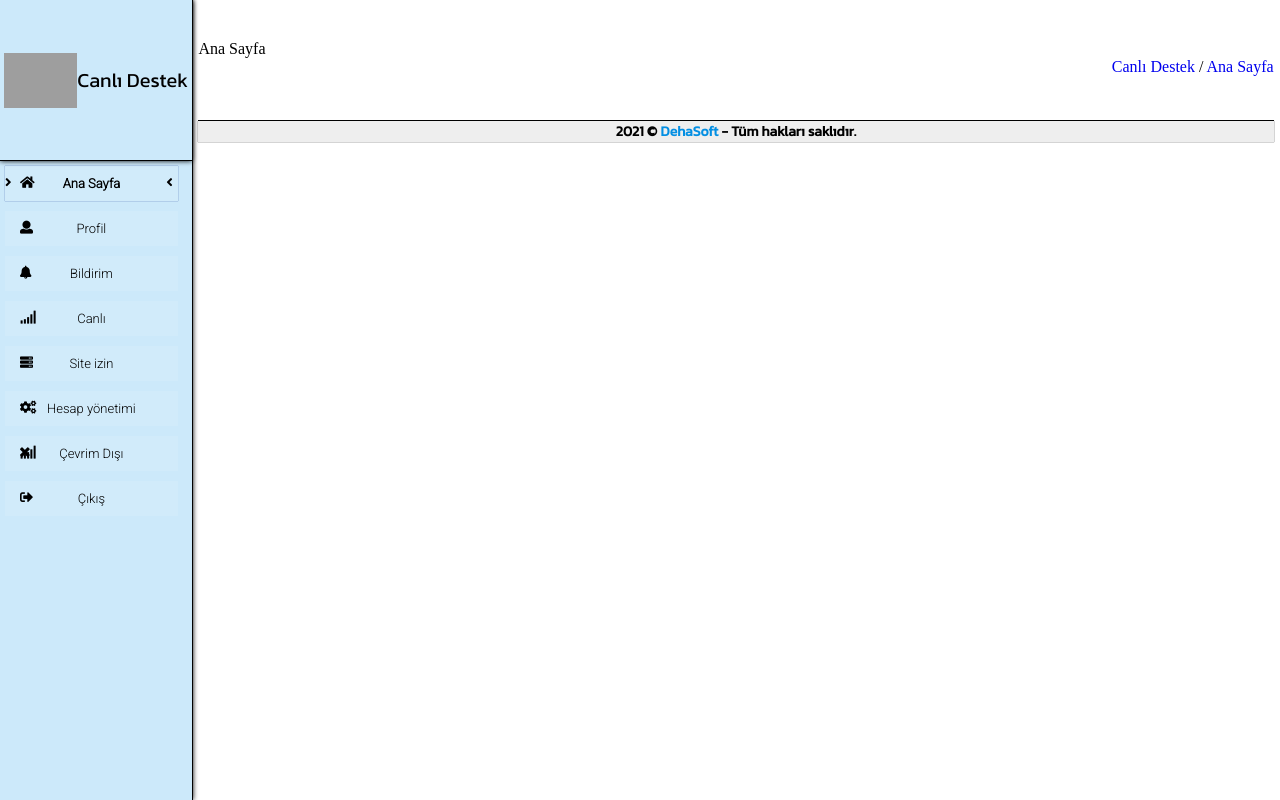
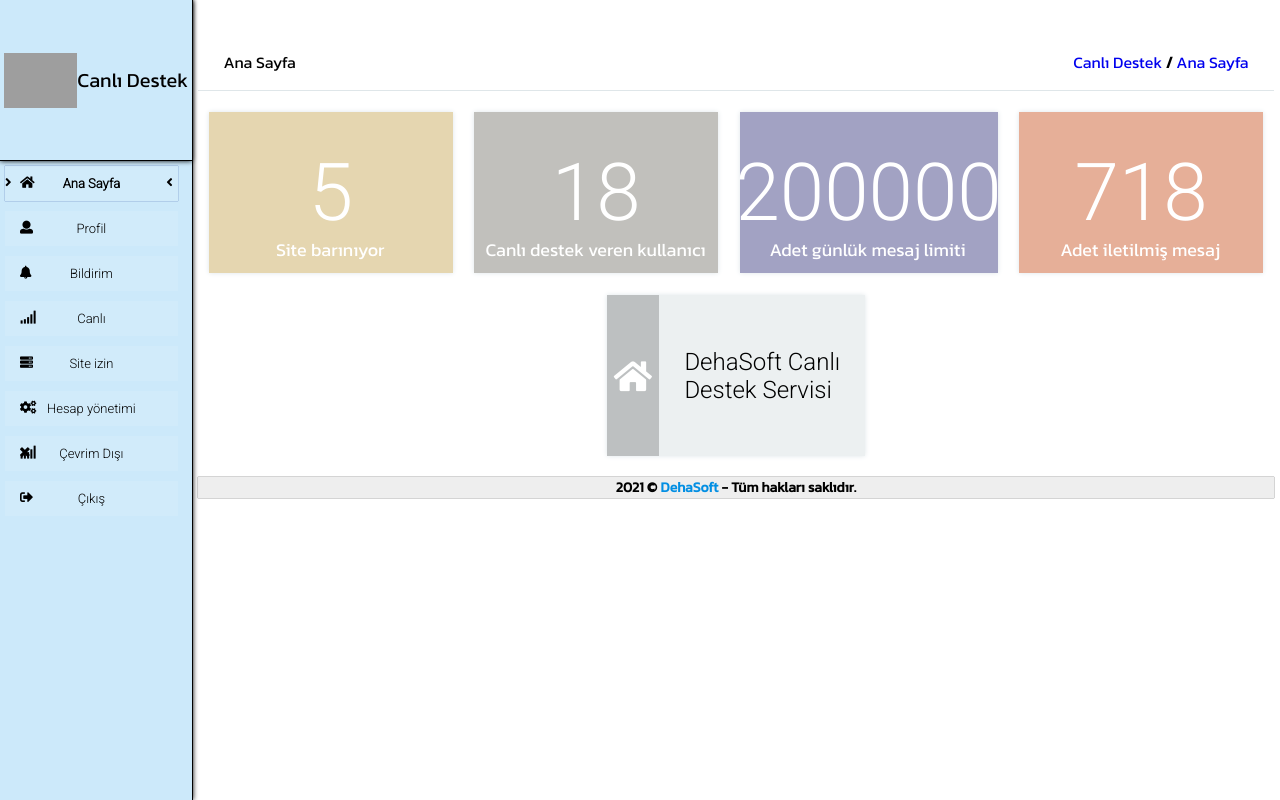
Before and after one commit to mucahitsendinc/cr-LiveSupport, a PHP site: page /projeler/anasayfa in a window 1280 px wide. Run offline with PHP 8.4, Linux system fonts and the light colour scheme; the visitor is signed in with stand-in values (Sample User, id 1); grey boxes are pictures that could not be loaded.

Commit message:
sirketten v1

```diff
--- a/interface/index.php
+++ b/interface/index.php
@@ -14,7 +14,7 @@
 
 
 
-    <script src="http://localhost/dehasoft/livesupport/panel/assets/js/chatrobo.js"></script>
+    <script src="http://localhost:8080/projeler/ozel/cr-LiveSupport/panel/assets/js/chatrobo.js"></script>
 </body>
 
 </html>
--- a/panel/app/chatroboPhp/index.php
+++ b/panel/app/chatroboPhp/index.php
@@ -41,7 +41,7 @@ if (isset($_POST['newmessage'])) {
        // echo strpos($url, $URL_REF_HOST).'..'.$URL_REF_HOST.'--'. strstr($url, $URL_REF_HOST);die;
 
         include 'connect.php';
-        $izinKontrol = $db->query("select count(*) from access_permissions where url='".$url."' and permission=1")->fetchColumn();
+        $izinKontrol = $db->query("select count(*) from access_permissions where access_url='".$url."' and permission='admin'")->fetchColumn();
         $kontrol=$db->query("select count(*) from offline_messages where status=0 and sender_ip='".md5(getUserIP())."'")->fetchColumn();
 
         if ($izinKontrol>0 && urlCheck($url)=="true" && strpos($url,$URL_REF_HOST)) {
@@ -62,7 +62,7 @@ if (isset($_POST['newmessage'])) {
                 }
             }
         }else{
-            echo 'Uygulamayı bu sitede kullanabilmek için gerekli yetkiniz bulunmamaktadır.'.$URL_REF_HOST.'--'. strstr($url, $URL_REF_HOST);
+            echo 'Uygulamayı bu sitede kullanabilmek için gerekli yetkiniz bulunmamaktadır. ->'.$url;
         }
     }
     die;
--- a/panel/app/chatroboPhp/login.php
+++ b/panel/app/chatroboPhp/login.php
@@ -7,10 +7,13 @@ session_start();
 error_reporting(E_ERROR | E_PARSE);
 include 'connect.php';
 include 'functions.php';
+
 if($_SESSION['supporterLogin']=="on"){
+
   echo 'success';
 }else if (isset($_POST['login']) ) {
   //print_r($_POST);
+
   $username= securityPost($_POST['login']['username']);
   $password= (securityPost($_POST['login']['password']));
   $girisKontrol= $db->query("select count(*) from supporter where supporter_username='" . $username . "' and supporter_password='" .md5($password). "'")->fetchColumn();
@@ -32,6 +35,6 @@ if($_SESSION['supporterLogin']=="on"){
   }
 
 }else{
-  header('Location:index.php');
+  //header('Location:index.php');
 }
 ?>
--- a/panel/assets/css/panel.css
+++ b/panel/assets/css/panel.css
@@ -84,7 +84,7 @@
 .menu-container .menu-collepse ul li a:hover,a.active{
   box-shadow:0px 0px 1px rgb(45, 75, 155);
   color:rgb(88, 88, 88);
-  font-weight: bold;
+  font-weight: bold;cursor: pointer;
 }
 .menu-container .menu-collepse ul li a:hover::after , a.active::after{
   content:'\f104';
@@ -121,9 +121,11 @@
   font-weight: bold;
 }
 footer{
+
   background-color: #eee;
   box-shadow:0px 0px 1px 0px #000;
   display: block;
+
 }
 footer h1{
   text-align: center;
@@ -140,22 +142,36 @@ footer h1 a{
 footer h1 a:hover{
   color:gold;
 }
-.container-fluid .row.pageinfo{
+.main-container{
+  width: 100%;
   position: relative;
-  height: 80px;
-  border-bottom:.1px solid black;
   padding-top:40px;
 }
-.container-fluid .row.pageinfo .title{
+.main-container .redirect {
+  width: 100%;
+  font-family:Kanit,sans-serif;
+  border-bottom:.1px solid #dfe6e9;
+  height: 50px;
+}
+
+.main-container .redirect .title,.location{
   position: absolute;
-  left:0px;
+  top:50px;cursor: pointer;
+  font-weight: bold;
 }
-.container-fluid .row.pageinfo .col-6{
-  position: relative;
+.main-container .redirect .title{
+  font-weight: 500;
+  left:25px;
 }
-.container-fluid .row.pageinfo .redirect{
-  position: absolute;
-  right:0px;
+.main-container .redirect .location{
+  right:25px;
+}
+.main-container .redirect .location a{
+  font-weight: 500;
+}
+.main-container .content{
+  width: 100%;
+  margin:10px 0px;
 }
 @media (max-width: 1000px) {
   .container-fluid .row.pageinfo{
@@ -217,7 +233,7 @@ footer h1 a:hover{
     cursor: pointer;
   }
 }
-@media (min-width: 980px) {
+@media (min-width: 1000px) {
   .menu-container .menu-collepse{
     display: block !important;
   }
--- a/panel/assets/css/widgets.css
+++ b/panel/assets/css/widgets.css
@@ -0,0 +1,75 @@
+.widgets-row{
+    display: flex;
+    align-items: center;
+    justify-content: center;
+}
+.card{
+    position: relative;
+    width: 23%;
+    margin:1%;
+    padding:1% .5%;
+    background-color: #ecf0f1;
+    box-shadow: 0px 0px 5px #dfe6e9;
+}
+.card .card-title-top{
+    position: absolute;
+    width: 95%;
+    font-size:18px;
+    top:10px;
+    font-family:Kanit,sans-serif;
+    text-align: center;
+}
+.card .card-title-bottom{
+    position: absolute;
+    width: 95%;
+    font-size:18px;
+    bottom:10px;
+    font-family:Kanit,sans-serif;
+    text-align: center;
+}
+.card .card-content{
+    width: 100%;
+    height: 140px;
+    display: flex;
+    justify-content: center;
+    align-items: center;
+}
+.card .card-content .card-counter{
+    font-family:Roboto,sans-serif;
+    font-weight: normal;
+    font-size:80px;
+}
+.card .card-icon-left{
+    display: flex;
+    justify-content: center;
+    align-items: center;
+    font-size:34px;
+    color:#fff;
+    position: absolute;
+    width: 20%;
+    height: 100%;
+    left:0;
+    background-color: rgba(0,0,0,.2);
+}
+.card .card-icon-text{
+    position: absolute;
+    width: 70%;
+    padding:5% 0px;
+    height: 100%;
+    font-family: Roboto,sans-serif;
+    font-size:15px;
+    display: flex;
+    align-items: center;
+    justify-content: center;
+    font-size:24px;
+    right: 0;
+}
+@media (max-width: 1000px) {
+    .widgets{
+        display: block;
+    }
+    .card{
+        width: 90%;
+        margin-left:2.5%;
+    }
+}
--- a/panel/assets/js/panel-login.js
+++ b/panel/assets/js/panel-login.js
@@ -6,6 +6,7 @@ $(document).ready(function(){
         username:document.getElementById('username').value,
         password:document.getElementById('password').value
     }
+console.log('asd');
     $.ajax({
         type: "POST",
         url: 'app/chatroboPhp/login.php',
--- /dev/null
+++ b/panel/assets/js/widgets.js
@@ -0,0 +1,31 @@
+var addingcolors=[];
+$('.card-counter').each(function () {
+
+    $(this).prop('Counter',0).animate({
+        Counter: $(this).text()
+    }, {
+        duration: 2000,
+        easing: 'swing',
+        step: function (now) {
+            $(this).text(Math.ceil(now));
+        }
+    });
+});
+$('.color').each(function(){
+    color(this);
+});
+function color(element) {
+    var colors = ["#b33939","#cd6133","#84817a","#cc8e35","#ccae62","#2c2c54","#474787","#aaa69d","#227093","#218c74"];
+    var textcolors = ["#f3a683","#f7d794","#778beb","#e77f67","#cf6a87","#786fa6","#f8a5c2","#63cdda","#ea8685"];
+    var getRandom=colors[Math.floor(Math.random()*colors.length)];
+
+    /*var color="";
+    while(addingcolors.indexOf(getRandom)!=-1){
+        getRandom=colors[Math.floor(Math.random()*colors.length)];
+    }
+    console.log(getRandom);
+    addingcolors.push(getRandom);*/
+    $(element).css('background-color', getRandom+"80");
+    $(element).css('color', "#fff   ");
+
+}
--- a/panel/index.php
+++ b/panel/index.php
@@ -1,6 +1,6 @@
 <?php
 session_start();
-$url= 'http://localhost/dehasoft/livesupport/panel/';
+$url= 'http://localhost:8080/projeler/ozel/cr-LiveSupport/panel/';
 if ($_SESSION['supporterLogin'] != "on") {
   header("Location:login.php");
   die;
--- a/panel/login.php
+++ b/panel/login.php
@@ -38,9 +38,9 @@ if ($_SESSION['supporterLogin'] == "on") {
       </div>
     </div>
   </div>
-  <script src="assets/js/jquery.min.js"></script>
-  <script src="assets/js/panel-login.js"></script>
-  <script src="assets/js/loading.js"></script>
+  <script src="<?php echo $url; ?>assets/js/jquery.min.js"></script>
+  <script src="<?php echo $url; ?>assets/js/panel-login.js"></script>
+  <script src="<?php echo $url; ?>assets/js/loading.js"></script>
 </body>
 
 </html>
--- a/panel/pages/anasayfa.php
+++ b/panel/pages/anasayfa.php
@@ -1,9 +1,53 @@
-<div class="container-fluid">
-  <div class="row pageinfo">
-    <div class="col-6 title">Ana Sayfa</div>
-    <div class="col-6 redirect"><a href="anasayfa">Canlı Destek</a> / <a href="anasayfa">Ana Sayfa</a> </div>
+<div class="main-container">
+  <div class="redirect">
+    <div class="title">
+    Ana Sayfa
+    </div>
+    <div class="location">
+    <a href="anasayfa">Canlı Destek</a> / <a href="anasayfa">Ana Sayfa</a>
+    </div>
+  </div>
+  <div class="content">
+    <!-- İÇERİK -->
+    <div class="widgets-row">
+      <div class="card color">
+        <div class="card-content">
+          <div class="card-counter">5</div>
+        </div>
+        <div class="card-title-bottom">Site barınıyor</div>
+      </div>
+
+      <div class="card color">
+        <div class="card-content">
+          <div class="card-counter">18</div>
+        </div>
+        <div class="card-title-bottom">Canlı destek veren kullanıcı</div>
+      </div>
+      <div class="card color">
+        <div class="card-content">
+          <div class="card-counter">200000</div>
+        </div>
+        <div class="card-title-bottom">Adet günlük mesaj limiti</div>
+      </div>
+      <div class="card color">
+        <div class="card-content">
+          <div class="card-counter">718</div>
+        </div>
+        <div class="card-title-bottom">Adet iletilmiş mesaj</div>
+      </div>
+    </div>
+
+    <div class="widgets-row">
+       <div class="card">
+          <div class="card-content">
+            <div class="card-icon-left"><i class="fas fa-home"></i></div>
+            <div class="card-icon-text">
+              DehaSoft Canlı Destek Servisi
+            </div>
+          </div>
+        </div>
+
+    </div>
+
   </div>
 </div>
-<div class="main-container">
-
-</div>
--- a/panel/pages/static/footer.php
+++ b/panel/pages/static/footer.php
@@ -1,9 +1,10 @@
     <footer class="fullscreen-menu-content">
       <h1>2021 &copy; <a href="http://dehasoft.com.tr">DehaSoft</a> - Tüm hakları saklıdır. </h1>
     </footer>
-    <script src="assets/js/jquery.min.js"></script>
-    <script src="assets/js/panel-main.js"></script>
-    <script src="assets/js/loading.js"></script>
+    <script src="<?php echo $url; ?>assets/js/jquery.min.js"></script>
+    <script src="<?php echo $url; ?>assets/js/panel-main.js"></script>
+    <script src="<?php echo $url; ?>assets/js/loading.js"></script>
+    <script src="<?php echo $url; ?>assets/js/widgets.js"></script>
     </body>
 
     </html>
```
Also changed, not shown: panel/assets/js/chatrobo.js (+8 -8 lines), panel/pages/bildirim.php (+13 -1 lines), panel/pages/canli.php (+13 -1 lines), panel/pages/cevrimdisi.php (+13 -1 lines), panel/pages/hesapyonetimi.php (+13 -1 lines), panel/pages/profil.php (+13 -1 lines), panel/pages/siteizni.php (+13 -1 lines).
